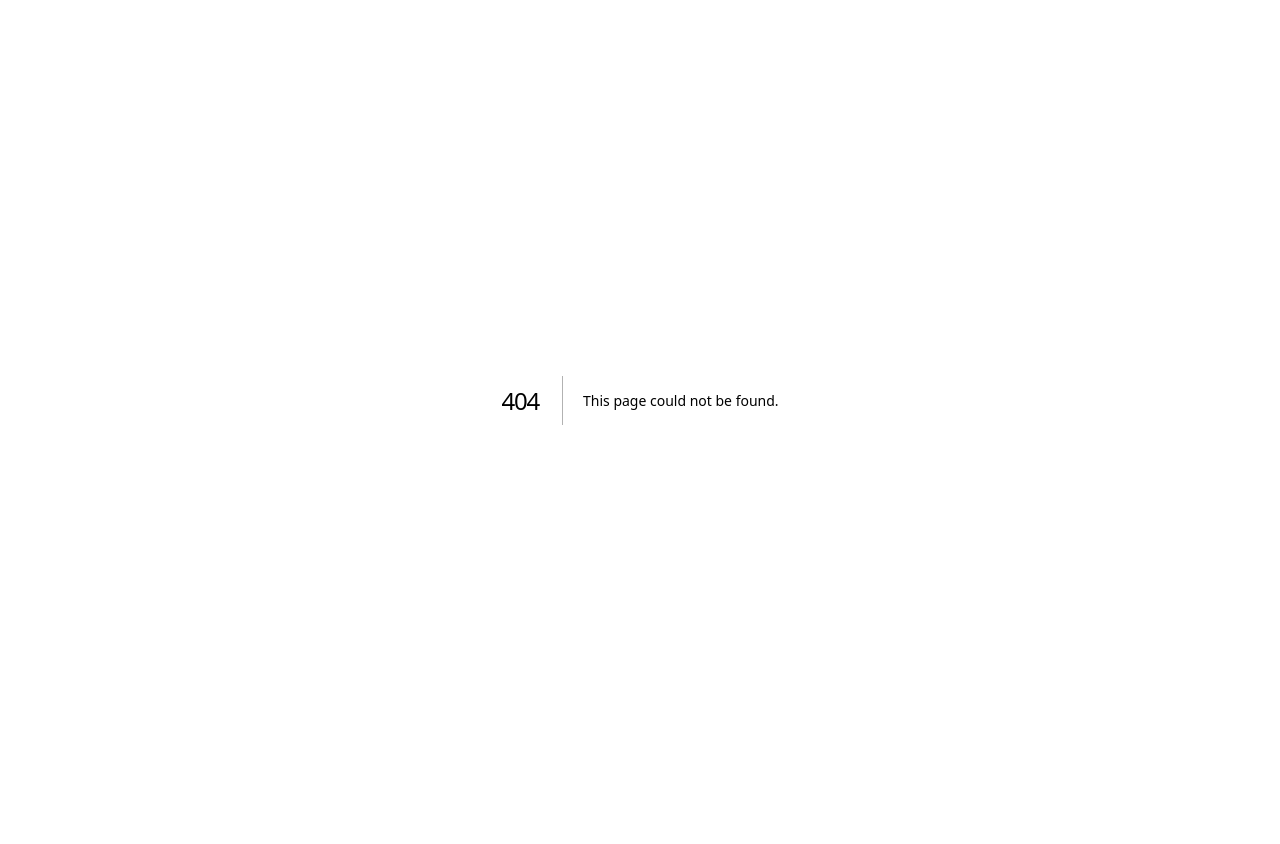
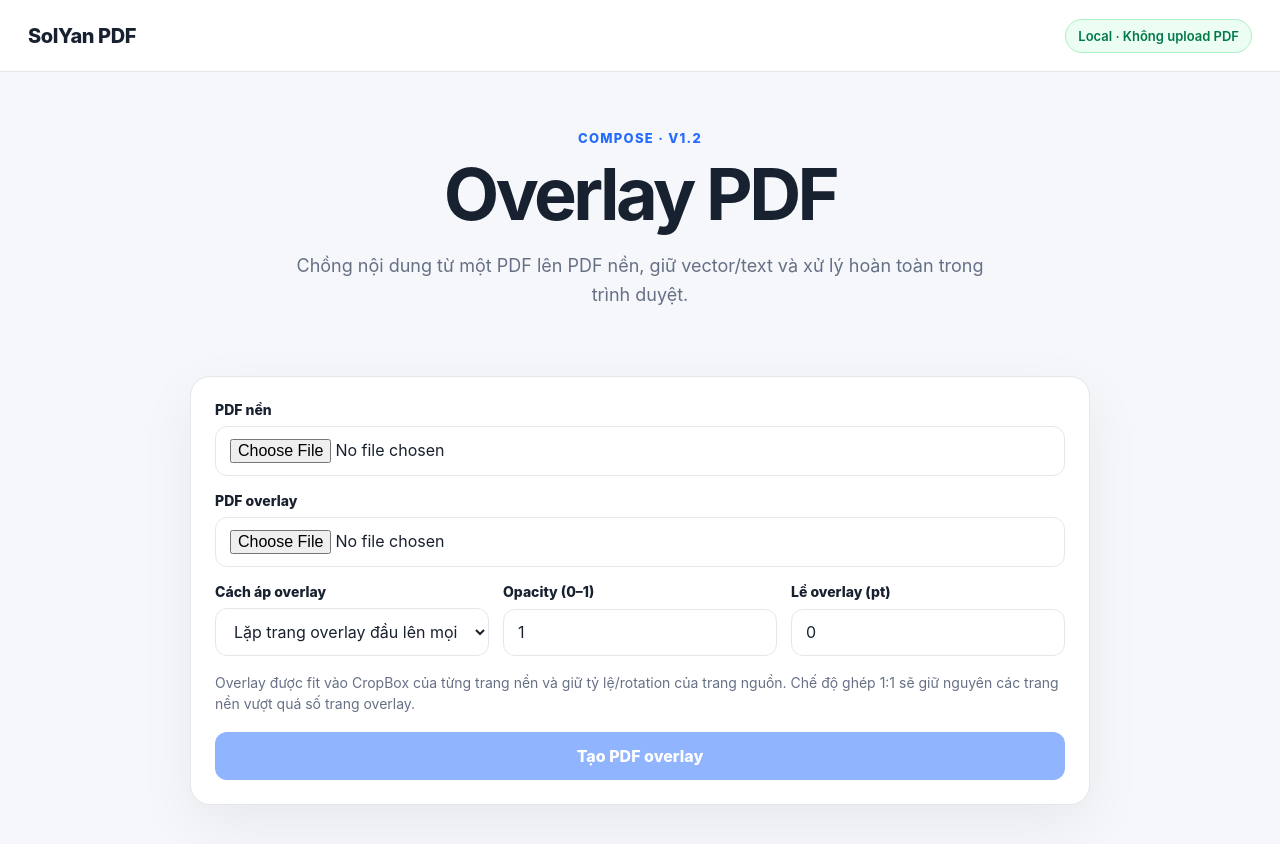
Before and after one commit to solyan842/SolYan-PDF, a Next.js app in the folder frontend/: page /overlay in a window 1280 px wide. Before the commit this address had no page. Shown: the top 844 px of the page. Before the commit the page ends 800 px from the top, so only its background shows below. Built offline with nearby package versions, Linux system fonts and the light colour scheme.

Commit message:
feat: add PDF overlay UI

```diff
--- /dev/null
+++ b/frontend/app/overlay/page.tsx
@@ -0,0 +1,74 @@
+'use client';
+
+import { ChangeEvent, useState } from 'react';
+import { createOverlayPdf, OverlayMode } from '../../lib/overlay';
+import { downloadPdf } from '../../lib/pdf-client';
+
+const MAX_FILE_SIZE = 100 * 1024 * 1024;
+
+export default function OverlayPage() {
+  const [baseFile, setBaseFile] = useState<File | null>(null);
+  const [overlayFile, setOverlayFile] = useState<File | null>(null);
+  const [mode, setMode] = useState<OverlayMode>('repeat-first');
+  const [opacity, setOpacity] = useState(1);
+  const [margin, setMargin] = useState(0);
+  const [busy, setBusy] = useState(false);
+  const [error, setError] = useState('');
+
+  function select(setter: (file: File | null) => void) {
+    return (event: ChangeEvent<HTMLInputElement>) => {
+      const selected = event.target.files?.[0] ?? null;
+      if (selected && selected.size > MAX_FILE_SIZE) {
+        setter(null);
+        setError('Mỗi PDF phải không vượt quá 100 MB.');
+        event.target.value = '';
+        return;
+      }
+      setter(selected);
+      setError('');
+    };
+  }
+
+  async function run() {
+    if (!baseFile || !overlayFile) return;
+    setBusy(true);
+    setError('');
+    try {
+      const bytes = await createOverlayPdf(
+        await baseFile.arrayBuffer(),
+        await overlayFile.arrayBuffer(),
+        { mode, opacity, margin },
+      );
+      downloadPdf(bytes, 'solyan-overlay.pdf');
+    } catch (cause) {
+      setError(cause instanceof Error ? cause.message : 'Không thể overlay PDF.');
+    } finally {
+      setBusy(false);
+    }
+  }
+
+  const invalid = opacity <= 0 || opacity > 1 || margin < 0 || margin > 144;
+
+  return <main className="shell">
+    <header className="topbar"><a className="brand" href="/">SolYan PDF</a><div className="privacy-pill">Local · Không upload PDF</div></header>
+    <section className="hero compact-hero">
+      <p className="eyebrow">COMPOSE · V1.2</p>
+      <h1>Overlay PDF</h1>
+      <p className="subtitle">Chồng nội dung từ một PDF lên PDF nền, giữ vector/text và xử lý hoàn toàn trong trình duyệt.</p>
+    </section>
+    <section className="workspace form-workspace">
+      <label className="field"><span>PDF nền</span><input type="file" accept="application/pdf,.pdf" onChange={select(setBaseFile)}/></label>
+      <label className="field"><span>PDF overlay</span><input type="file" accept="application/pdf,.pdf" onChange={select(setOverlayFile)}/></label>
+      <div style={{ display: 'grid', gridTemplateColumns: 'repeat(auto-fit, minmax(220px, 1fr))', gap: 14 }}>
+        <label className="field"><span>Cách áp overlay</span><select value={mode} onChange={(e)=>setMode(e.target.value as OverlayMode)}><option value="repeat-first">Lặp trang overlay đầu lên mọi trang nền</option><option value="match-pages">Ghép trang 1↔1, 2↔2…</option></select></label>
+        <label className="field"><span>Opacity (0–1)</span><input type="number" min="0.05" max="1" step="0.05" value={opacity} onChange={(e)=>setOpacity(Number(e.target.value))}/></label>
+        <label className="field"><span>Lề overlay (pt)</span><input type="number" min="0" max="144" step="1" value={margin} onChange={(e)=>setMargin(Number(e.target.value))}/></label>
+      </div>
+      {baseFile && <p className="selected-file">Nền: <strong>{baseFile.name}</strong></p>}
+      {overlayFile && <p className="selected-file">Overlay: <strong>{overlayFile.name}</strong></p>}
+      <p className="hint">Overlay được fit vào CropBox của từng trang nền và giữ tỷ lệ/rotation của trang nguồn. Chế độ ghép 1:1 sẽ giữ nguyên các trang nền vượt quá số trang overlay.</p>
+      {error && <div className="error">{error}</div>}
+      <button className="merge-button" type="button" onClick={run} disabled={!baseFile || !overlayFile || busy || invalid}>{busy ? 'Đang overlay…' : 'Tạo PDF overlay'}</button>
+    </section>
+  </main>;
+}
```
